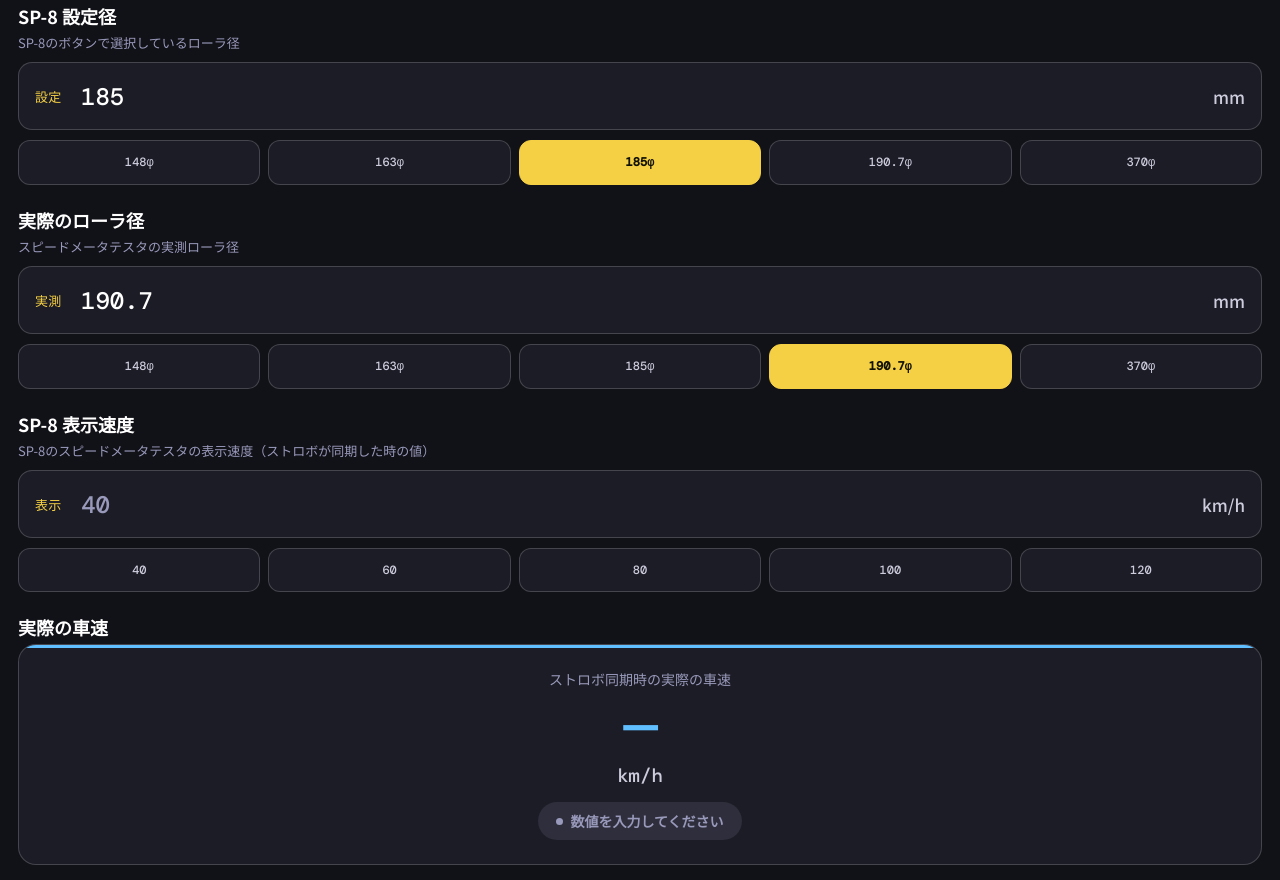
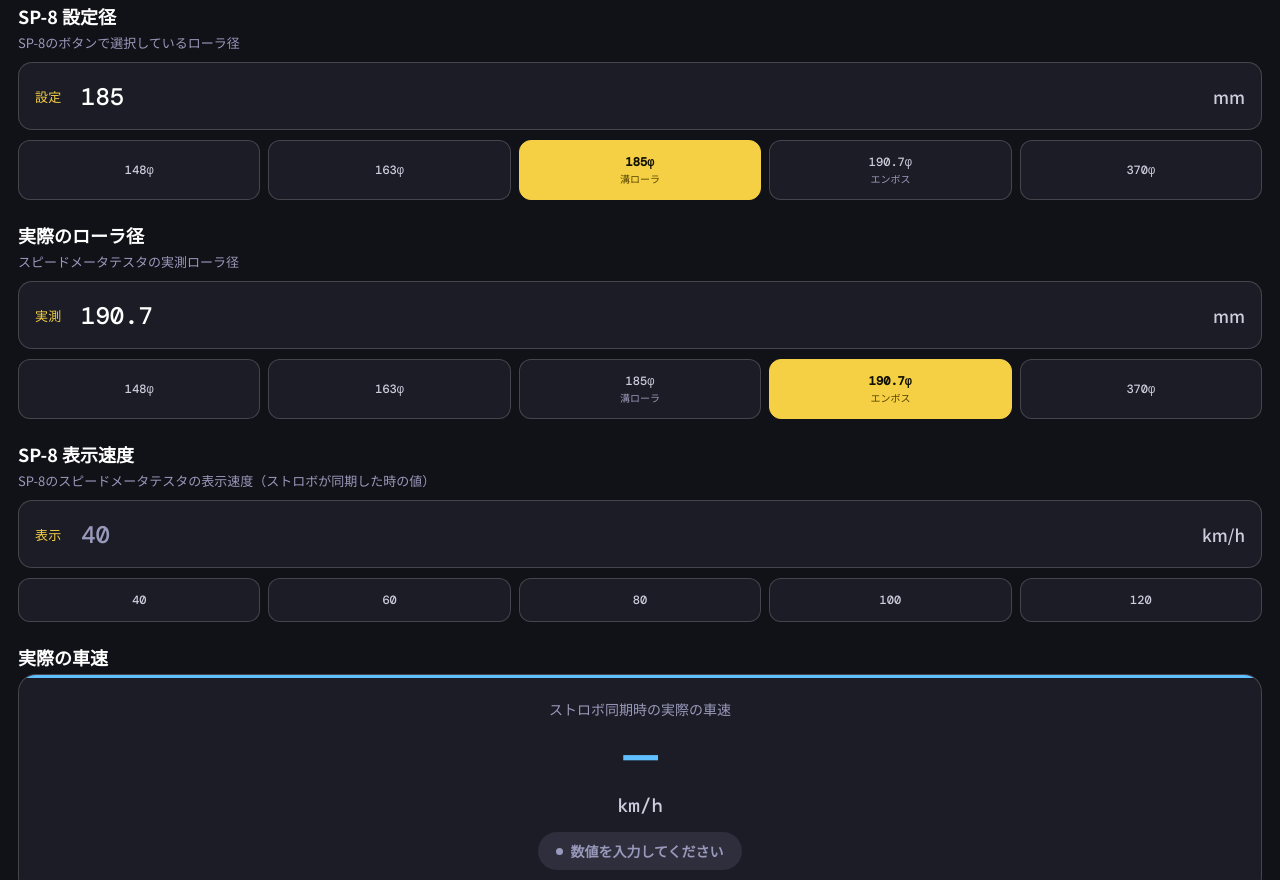
Before and after one commit to kimurarobo3-art/sp8-rpm, a plain HTML site: page index.html in a window 1280 px wide. Shown: the part 798-1678 px from the top of the page. Drawn offline with nearby package versions, Linux system fonts and the light colour scheme.

Commit message:
Add files via upload

```diff
--- a/index.html
+++ b/index.html
@@ -179,7 +179,17 @@
     font-weight: 500;
   }
 
-  .preset:active { transform: scale(0.92); background: var(--surface2); }
+  .preset-sub {
+    display: block;
+    font-size: 10px;
+    color: var(--muted);
+    font-family: 'Noto Sans JP', sans-serif;
+    margin-top: 3px;
+    font-weight: 400;
+    letter-spacing: 0;
+  }
+
+  .preset.active .preset-sub { color: #554400; }
   .preset.active {
     background: var(--accent);
     border-color: var(--accent);
@@ -429,8 +439,8 @@
       <div class="presets-grid" id="c-set-presets">
         <button class="preset" onclick="cSetDia(148)">148φ</button>
         <button class="preset" onclick="cSetDia(163)">163φ</button>
-        <button class="preset" onclick="cSetDia(185)">185φ</button>
-        <button class="preset" onclick="cSetDia(190.7)">190.7φ</button>
+        <button class="preset" onclick="cSetDia(185)">185φ<br><span class="preset-sub">溝ローラ</span></button>
+        <button class="preset" onclick="cSetDia(190.7)">190.7φ<br><span class="preset-sub">エンボス</span></button>
         <button class="preset" onclick="cSetDia(370)">370φ</button>
       </div>
     </div>
@@ -448,8 +458,8 @@
       <div class="presets-grid" id="c-real-presets">
         <button class="preset" onclick="cSetReal(148)">148φ</button>
         <button class="preset" onclick="cSetReal(163)">163φ</button>
-        <button class="preset" onclick="cSetReal(185)">185φ</button>
-        <button class="preset" onclick="cSetReal(190.7)">190.7φ</button>
+        <button class="preset" onclick="cSetReal(185)">185φ<br><span class="preset-sub">溝ローラ</span></button>
+        <button class="preset" onclick="cSetReal(190.7)">190.7φ<br><span class="preset-sub">エンボス</span></button>
         <button class="preset" onclick="cSetReal(370)">370φ</button>
       </div>
     </div>
```
